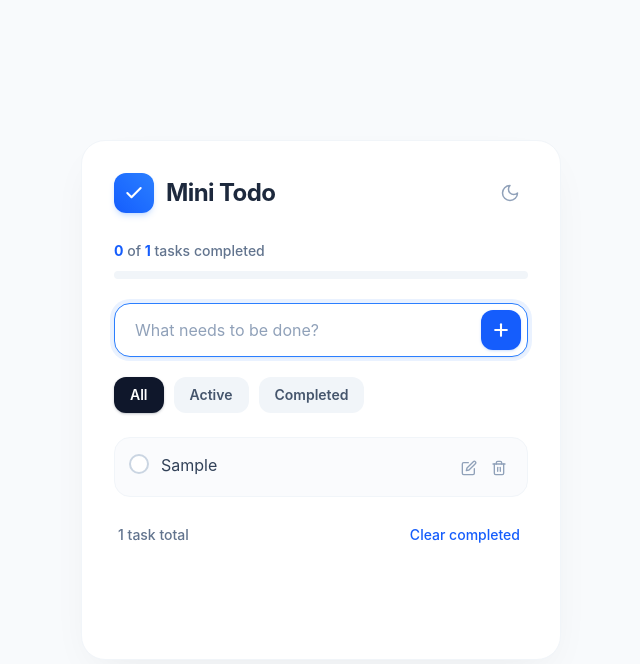
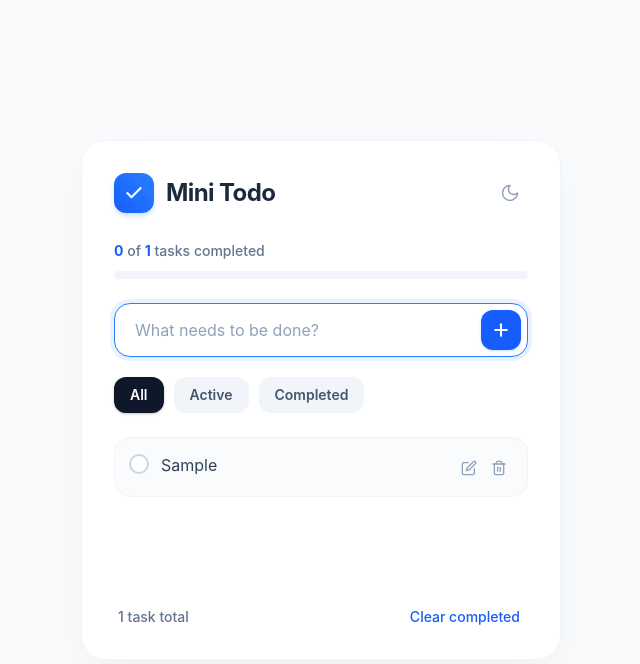
Before and after one commit to khoaminh1311/Mini-ToDo-List, a React (Vite) app: page / in a window 1280 px wide. Both pictures are taken after typing "Sample" into the empty fields and a click on the button 820 px from the left and 319 px from the top of the page. Shown: the top 664 px of the page, without its empty margins (319-959 px from the left). Built offline with nearby package versions, Linux system fonts and the light colour scheme.

Commit message:
fix footer layout spacing and write README.md

```diff
--- a/src/App.css
+++ /dev/null
@@ -1 +0,0 @@
-/* App styles */
--- a/src/components/TodoList.jsx
+++ b/src/components/TodoList.jsx
@@ -22,7 +22,7 @@ export default function TodoList({
   }
 
   return (
-    <section aria-label="Todo list" className="flex-1 mt-4 sm:mt-5">
+    <section aria-label="Todo list" className="flex-1 flex flex-col mt-4 sm:mt-5">
       {todos.length === 0 ? (
         /* Original Clean Empty State */
         <div className="py-20 sm:py-24 flex items-center justify-center text-center">
@@ -50,7 +50,7 @@ export default function TodoList({
 
       {/* Status tracking total tasks */}
       {totalTodosCount > 0 && (
-        <div className="mt-5 sm:mt-6 flex items-center justify-between text-xs sm:text-sm text-slate-500 dark:text-slate-400 font-medium px-1">
+        <div className="mt-auto pt-5 sm:pt-6 flex items-center justify-between text-xs sm:text-sm text-slate-500 dark:text-slate-400 font-medium px-1">
           <span>
             {totalTodosCount} {totalTodosCount === 1 ? 'task' : 'tasks'} total
           </span>
```
Also changed, not shown: 1 other file (tests, documents, lock files or other folders).
